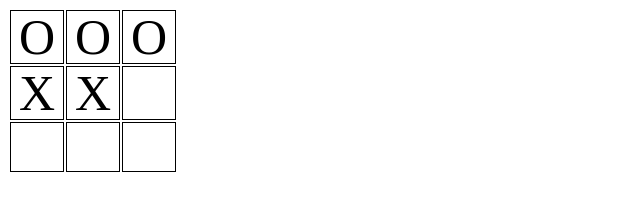
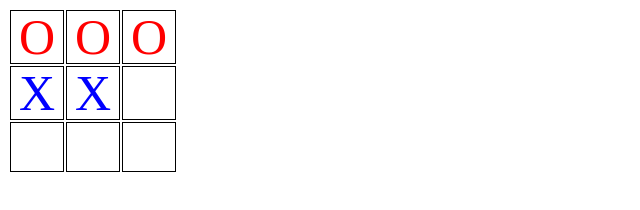
Before and after one commit to sophia-sasc/sophia-tic-tac-toe, a website: page index.html in a window 1280 px wide. Shown: the whole page, without its empty margins (0-640 px from the left). Drawn offline with Linux system fonts and the light colour scheme.

Commit message:
Update index.html

```diff
--- a/index.html
+++ b/index.html
@@ -7,6 +7,18 @@
     text-align: center;
     width: 50px;
   }
+
+	.O {
+		color: red;
+	}
+
+	.X {
+		color: blue;
+	}
+
+	.won {
+		background-color: yellow;
+	}
 </style>
 <table>
 	<tr>
```
